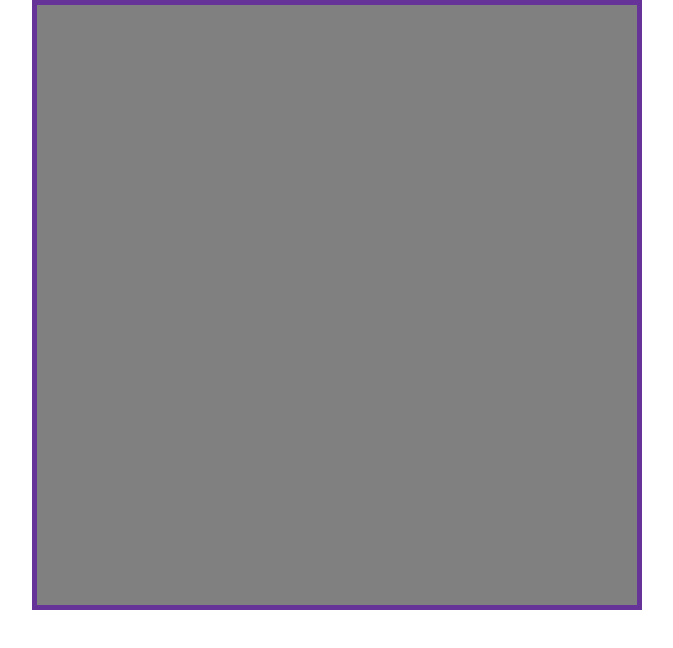
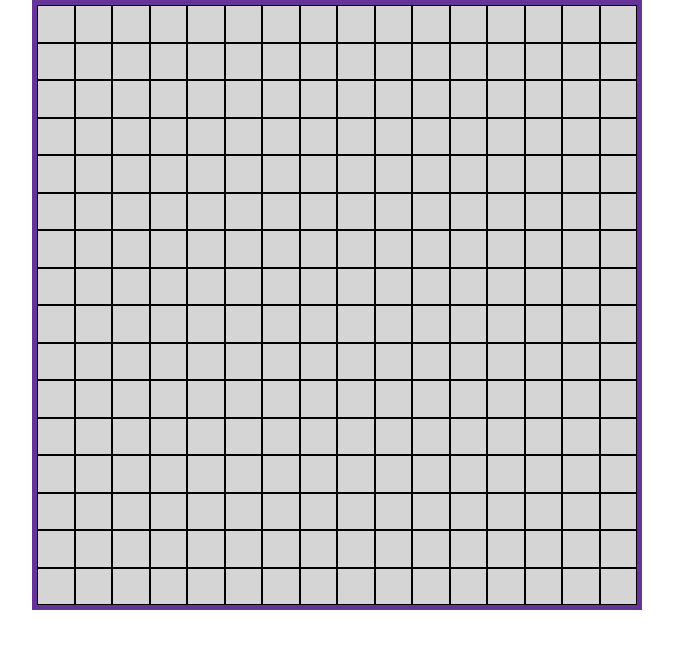
Before and after one commit to OrangeGriffin/TOP-Etch-a-Sketch, a plain HTML site: page index.html in a window 1280 px wide. Shown: the whole page, without its empty margins (303-976 px from the left). Drawn offline with Linux system fonts and the light colour scheme.

Commit message:
Add hover and update background effect

```diff
--- a/index.js
+++ b/index.js
@@ -1,7 +1,18 @@
 // Create 256 childDiv elements
-for (i=1; i <=256; i++) {
-    const container = document.querySelector(".container");
-    const childDiv = document.createElement("div");
-    container.appendChild(childDiv);
-    childDiv.className = ("child-div");
+for (i = 1; i <= 256; i++) {
+  const container = document.querySelector(".container");
+  const childDiv = document.createElement("div");
+  container.appendChild(childDiv);
+  childDiv.className = "child-div";
 }
+
+// Target nodelist of all child-divs
+const divTarget = document.querySelectorAll(".child-div");
+
+// Add event listener to each child-div
+// Update background-color to given child-div
+divTarget.forEach((item) => {
+  item.addEventListener("mouseover", () => {
+    item.style.backgroundColor = "black";
+  });
+});
--- a/style.css
+++ b/style.css
@@ -18,7 +18,8 @@ body {
 .child-div {
     display: flex;
     flex: 1 1 auto;
-    background-color: gray;
-    height: 37.5px;
-    width: 37.5px;
+    border: 1px solid black;
+    background-color: rgb(213, 213, 213);
+    height: 35.5px;
+    width: 35.5px;
 }
```
